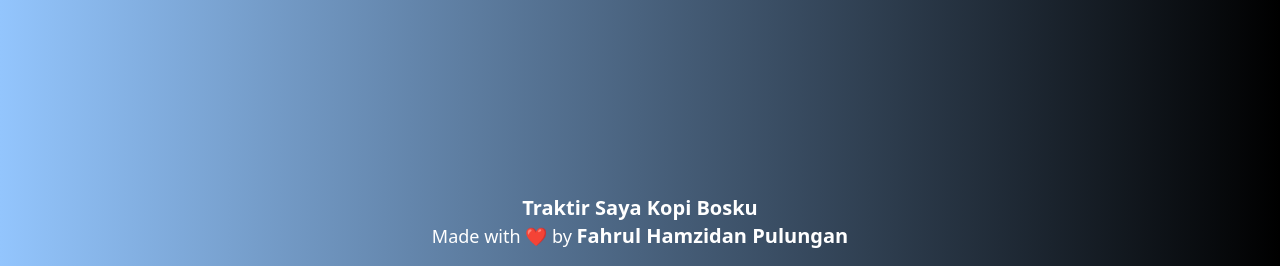
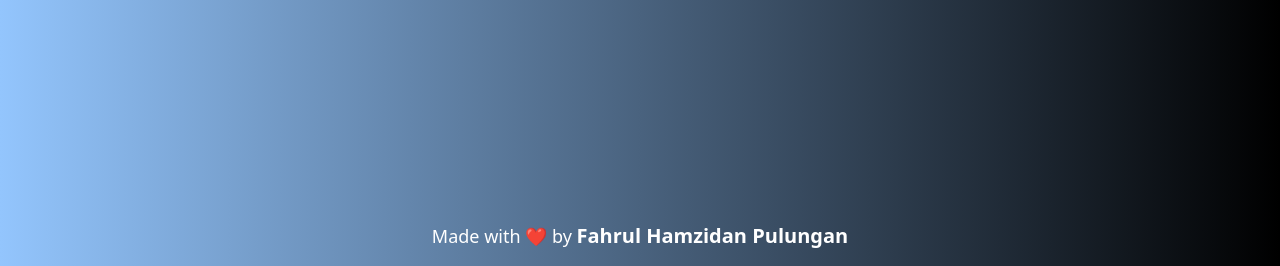
Before and after one commit to z1dan820/cek-jodoh-flask, a Flask app: page / in a window 1280 px wide. Shown: the part 534-800 px from the top of the page. Run offline with Flask 3, Linux system fonts and the light colour scheme; some libraries are stand-ins or nearby versions.

Commit message:
Update index.html

```diff
--- a/templates/index.html
+++ b/templates/index.html
@@ -55,8 +55,8 @@
                             {% endfor %}
                         </strong>
                     </p>
-                     <a href="https://saweria.co/zidan120204" target="_blank" class="footer-name font-bold text-xl">
-      Traktir Saya Kopi Bosku
+                     <a href="https://saweria.co/zidan120204" target="_blank" class="footer-name font-bold text-xl text-white">
+      Klik Ini Untuk Traktir Saya Kopi Bosku
     </a>
                 </div>
             {% endif %}
@@ -65,9 +65,6 @@
 
     <!-- Footer Section -->
     <footer class="\ py-4 text-center text-white">
-         <a href="https://saweria.co/zidan120204" target="_blank" class="footer-name font-bold text-xl">
-      Traktir Saya Kopi Bosku
-    </a>
         <p class="text-lg">
             Made with ❤️ by
             <a href="https://www.instagram.com/fhamzidanpulungan_/" target="_blank" class="footer-name font-bold text-xl">Fahrul Hamzidan Pulungan</a>
```
